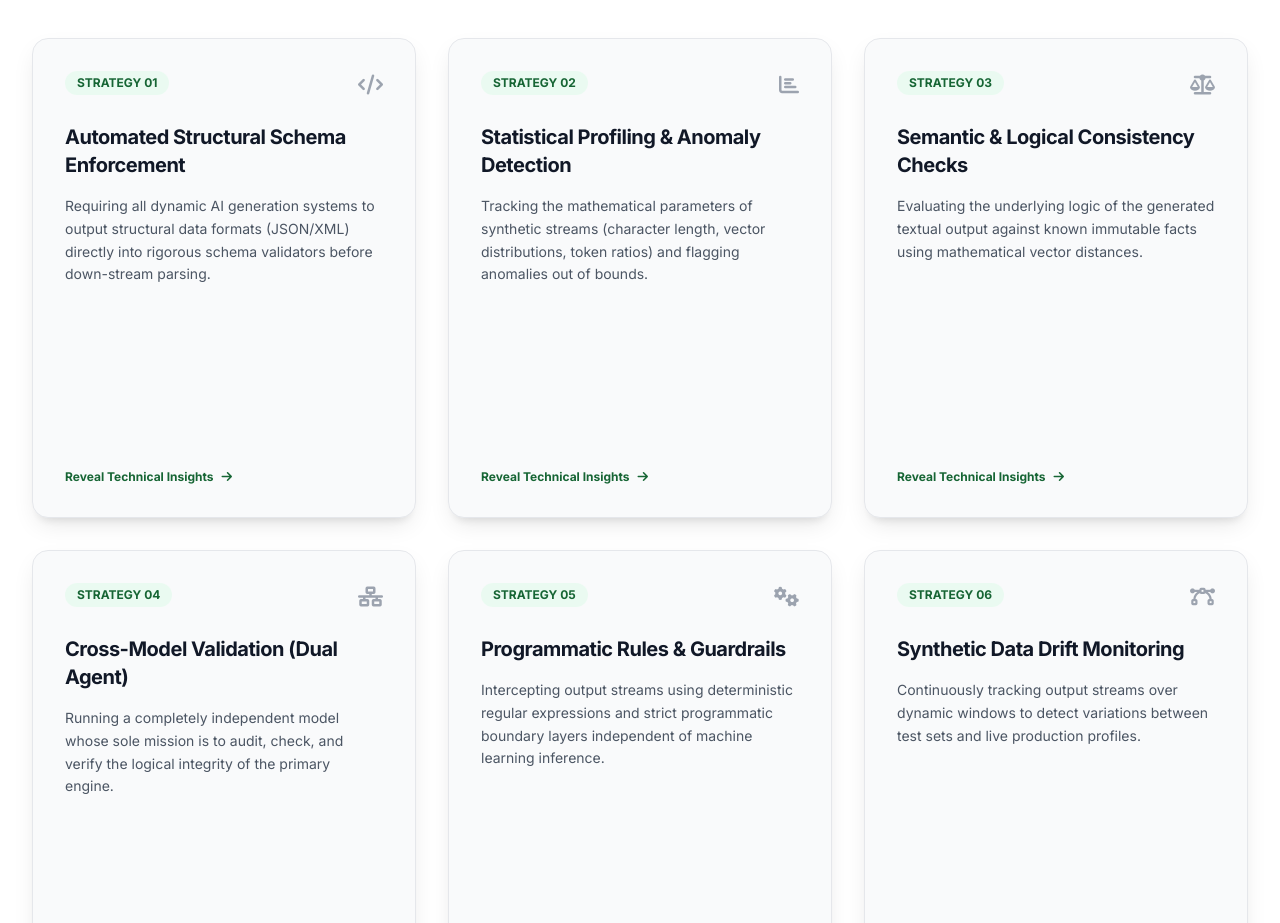
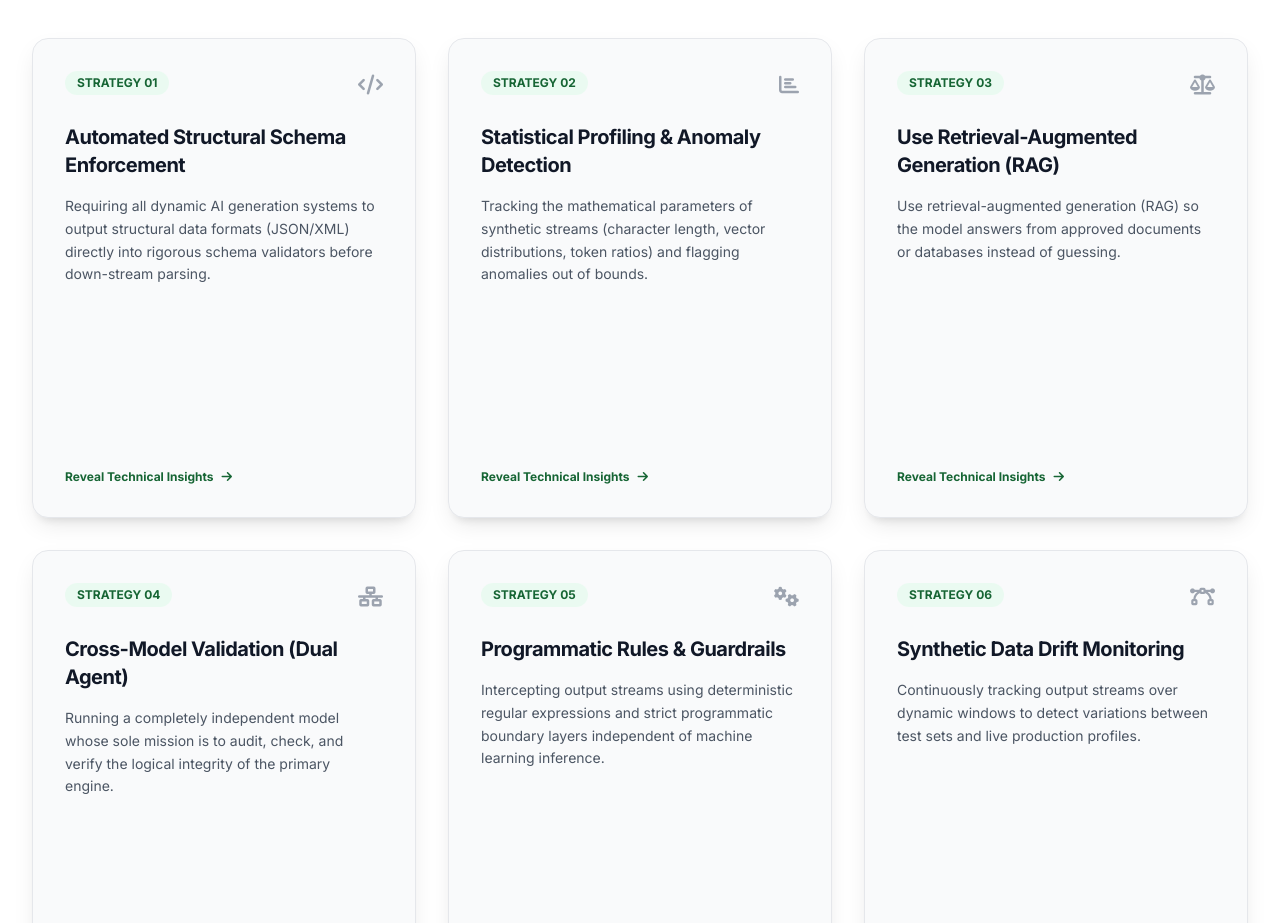
Before and after one commit to sands-mvcc/validation, a plain HTML site: page index.html in a window 1280 px wide. Shown: the part 3540-4463 px from the top of the page. Drawn offline with nearby package versions, Linux system fonts and the light colour scheme.

Commit message:
Update content for RAG and analogy explanations

```diff
--- a/index.html
+++ b/index.html
@@ -471,9 +471,9 @@
                                     <span class="text-xs font-bold text-emerald-800 dark:text-emerald-400 uppercase bg-emerald-100/50 dark:bg-emerald-950/60 px-3 py-1 rounded-full">STRATEGY 03</span>
                                     <i class="fa-solid fa-scale-balanced text-gray-400 dark:text-gray-500 text-xl"></i>
                                 </div>
-                                <h3 class="text-xl font-bold tracking-tight mb-4">Semantic & Logical Consistency Checks</h3>
+                                <h3 class="text-xl font-bold tracking-tight mb-4">Use Retrieval-Augmented Generation (RAG)</h3>
                                 <p class="text-sm text-gray-600 dark:text-gray-400 leading-relaxed">
-                                    Evaluating the underlying logic of the generated textual output against known immutable facts using mathematical vector distances.
+                                    Use retrieval-augmented generation (RAG) so the model answers from approved documents or databases instead of guessing.
                                 </p>
                             </div>
                             <div class="flex items-center text-xs font-bold text-emerald-800 dark:text-emerald-400">
@@ -489,11 +489,10 @@
                                 </div>
                                 <h4 class="font-bold text-sm text-emerald-300 uppercase mb-1">Analogy</h4>
                                 <p class="text-xs text-emerald-100/80 leading-relaxed mb-4">
-                                    Like a legal expert reviewing a witness: they may speak beautifully, but if they state they were in New York and Paris at the same hour, the statement is tossed out.
-                                </p>
+                                    Think of RAG like a research assistant helping a professor. The assistant does not answer from memory alone; it first pulls the relevant chapter, article, or policy document, then summarizes it into a clear response. The quality of the answer depends on both the source materials and how carefully the assistant uses them.
                                 <h4 class="font-bold text-sm text-emerald-300 uppercase mb-1">Technical Implementation</h4>
                                 <p class="text-xs text-emerald-100/80 leading-relaxed">
-                                    An assistant generates a medical summary stating a patient was diagnosed, but later lists a conflicting treatment strategy. Vector cosine checks trigger a flag.
+                                    A student asks, “What is our college’s late assignment policy?” Instead of guessing, the AI retrieves the current syllabus or handbook, finds the exact policy, and then answers using that text. The output is more reliable because it is tied to a current source rather than a generalized model memory.
                                 </p>
                             </div>
                             <!-- Action Buttons -->
```
